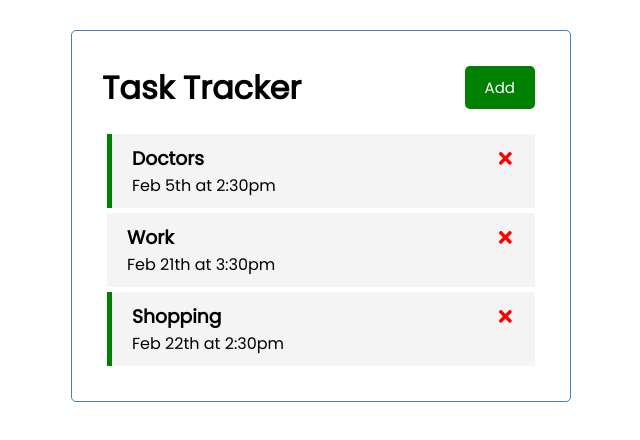
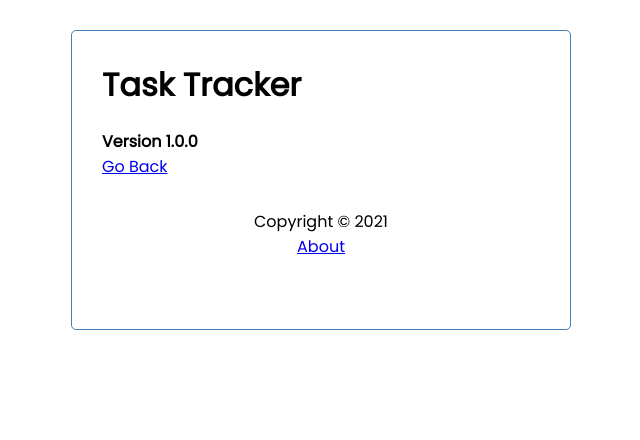
Before and after one commit to pgat3000/app-tracker-test, a React (Create React App) app: page /about in a window 1280 px wide. Shown: the top 440 px of the page, without its empty margins (319-959 px from the left). Built offline with nearby package versions, Linux system fonts and the light colour scheme; data requests are answered from the project's data file.

Commit message:
cambios con routing

```diff
--- a/db.json
+++ b/db.json
@@ -1,20 +1,22 @@
 {
   "tasks": [
-    {"id": 1,
-      "text": "Doctors",
-      "day": "Feb 5th at 2:30pm",
+    {
+      "id": 2,
+      "text": "Work",
+      "day": "Feb 21th at 3:30pm",
       "reminder": true
-      },
-      {"id": 2,
-          "text": "Work",
-          "day": "Feb 21th at 3:30pm",
-          "reminder": false
-      },
-      {"id": 3,
-          "text": "Shopping",
-          "day": "Feb 22th at 2:30pm",
-          "reminder": true
-          }
+    },
+    {
+      "id": 3,
+      "text": "Shopping",
+      "day": "Feb 22th at 2:30pm",
+      "reminder": false
+    },
+    {
+      "text": "Take test",
+      "day": "Feb 23th at 2:30pm",
+      "reminder": true,
+      "id": 4
+    }
   ]
-
 }
--- a/package.json
+++ b/package.json
@@ -10,6 +10,7 @@
     "react": "^17.0.2",
     "react-dom": "^17.0.2",
     "react-icons": "^4.3.1",
+    "react-router-dom": "^6.2.1",
     "react-scripts": "5.0.0",
     "web-vitals": "^2.1.4"
   },
--- a/src/App.js
+++ b/src/App.js
@@ -1,7 +1,11 @@
 import  Header from './Components/Header'
+import { BrowserRouter as Router, Route, Routes } from 'react-router-dom';
 import Tasks from './Components/Tasks';
 import { useState , useEffect } from "react"
 import AddTask from './Components/AddTask';
+import Task from './Components/Task';
+import Footer from './Components/Footer';
+import About from './Components/About';
 function App() {
   const [showAddTask, setShowAddTask]=useState
   (false)
@@ -22,34 +26,81 @@
   const data = await res.json()
   return data
 }
+//fetch task
+const fetchTask = async(id) =>{
+  const  res = await fetch(
+    `http://localhost:5000/tasks/${id}`
+  )
+  const data = await res.json()
+  return data
+}
 //Delete Task
-const deleteTask = (id) =>{
+const deleteTask = async  (id) =>{
+  await fetch(`http://localhost:5000/tasks/${id}`,
+  {
+    method: 'DELETE',
+  }
+  )
   setTasks(tasks.filter((task)=> task.id!==
   id))
+
 }
   //toggle reminder
-const toggleReminder = (id) => {
-    setTasks(tasks.map((task)=>task.id===id ?
-    {...task, reminder:!task.reminder}: task))
+const toggleReminder = async (id) => {
+  const taskToToggle = await fetchTask(id)
+  const updTask= {...taskToToggle,
+    reminder: !taskToToggle.reminder}
+    const res = await fetch(`http://localhost:5000/tasks/${id}`,{
+    method:'PUT',
+    headers: {
+      'Content-type' :'application/json'
+      },
+      body: JSON.stringify(updTask)
+    })
+    const data = await res.json()
+
+    setTasks(tasks.map((task)=> task.id===id ?
+    {...task, reminder: data.reminder } : task))
 }
-const addTask =
-(task)=>{
-
-  const id = Math.floor(Math.random()*10000)+1
-  const newTask ={id,...task}
-  setTasks([...tasks, newTask])
+const addTask = async (task) => {
+  const res = await fetch(`http://localhost:5000/tasks/`,{
+    method: 'POST',
+    headers: {
+    'Content-type' :'application/json'
+    },
+    body: JSON.stringify(task)
+  })
+  const data = await res.json()
+  setTasks([...tasks,data])
+  //const id = Math.floor(Math.random()*10000)+1
+  //const newTask ={id,...task}
+  //setTasks([...tasks, newTask])
 }
 
   return (
+    <Router>
     <div className="container">
       <Header onAdd={()=> setShowAddTask(!showAddTask)} showAdd={showAddTask}/>
-      {showAddTask && <AddTask onAdd={addTask}
-      />}
+
+
+      <Routes>
+        <Route path='/' exact element={<>
+           {showAddTask && <AddTask onAdd={addTask}
+                />}
       {tasks.length > 0 ?
       <Tasks tasks={tasks} onDelete={deleteTask}
       onToggle= {toggleReminder}
       /> : ('No Tasks to Show')}
+
+        </>}
+      />
+
+       <Route path='/about' element={<About/>} />
+       </Routes>
+      <Footer/>
+
     </div>
+    </Router>
   );
 }
 
--- /dev/null
+++ b/src/Components/About.js
@@ -0,0 +1,11 @@
+import { Link } from "react-router-dom"
+const About = () => {
+  return (
+    <div>
+        <h4>Version 1.0.0</h4>
+        <Link to="/">Go Back</Link>
+    </div>
+  )
+}
+
+export default About
--- /dev/null
+++ b/src/Components/Footer.js
@@ -0,0 +1,12 @@
+import { Link } from "react-router-dom"
+
+const Footer = () => {
+  return (
+    <footer>
+        <p>Copyright &copy; 2021 </p>
+        <Link to="/about">About</Link>
+    </footer>
+  )
+}
+
+export default Footer
--- a/src/Components/Header.js
+++ b/src/Components/Header.js
@@ -1,11 +1,16 @@
 import PropTypes from 'prop-types'
 import Button from './Button'
+import { useLocation } from 'react-router-dom'
 const Header = ({ title , onAdd,showAdd}) => {
+    const location = useLocation()
 
   return (
     <header className='header'>
         <h1>{title}</h1>
-       <Button color={showAdd ? 'red' : 'green'} text={showAdd ? 'Close' : 'Add'} onClick ={onAdd}/>
+        {location.pathname=== '/' && (
+       <Button color={showAdd ? 'red' : 'green'} text={showAdd ? 'Close' : 'Add'} onClick ={onAdd}
+       />
+    )}
     </header>
   )
 }
```
Also changed, not shown: 1 other file (tests, documents, lock files or other folders).
